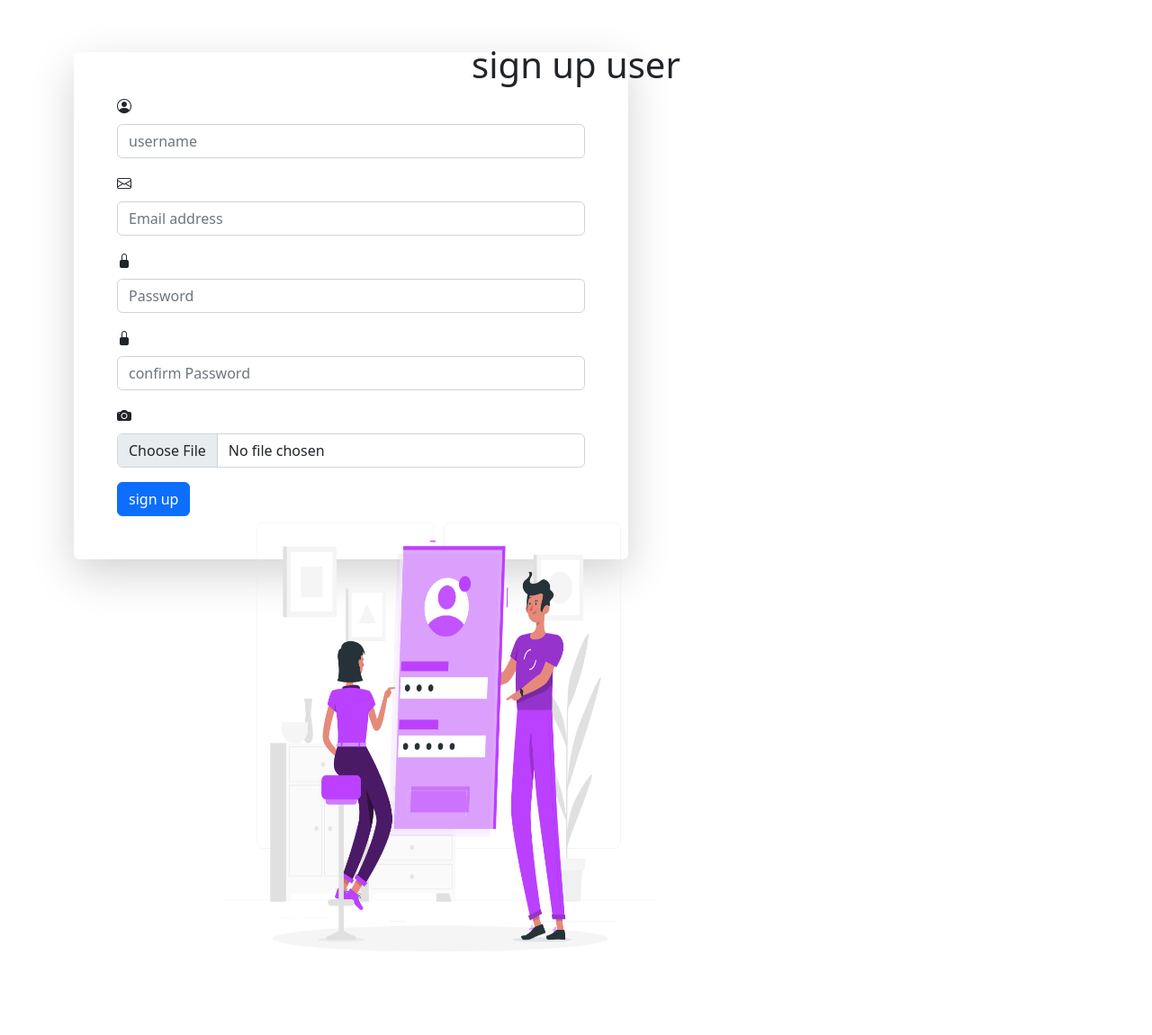
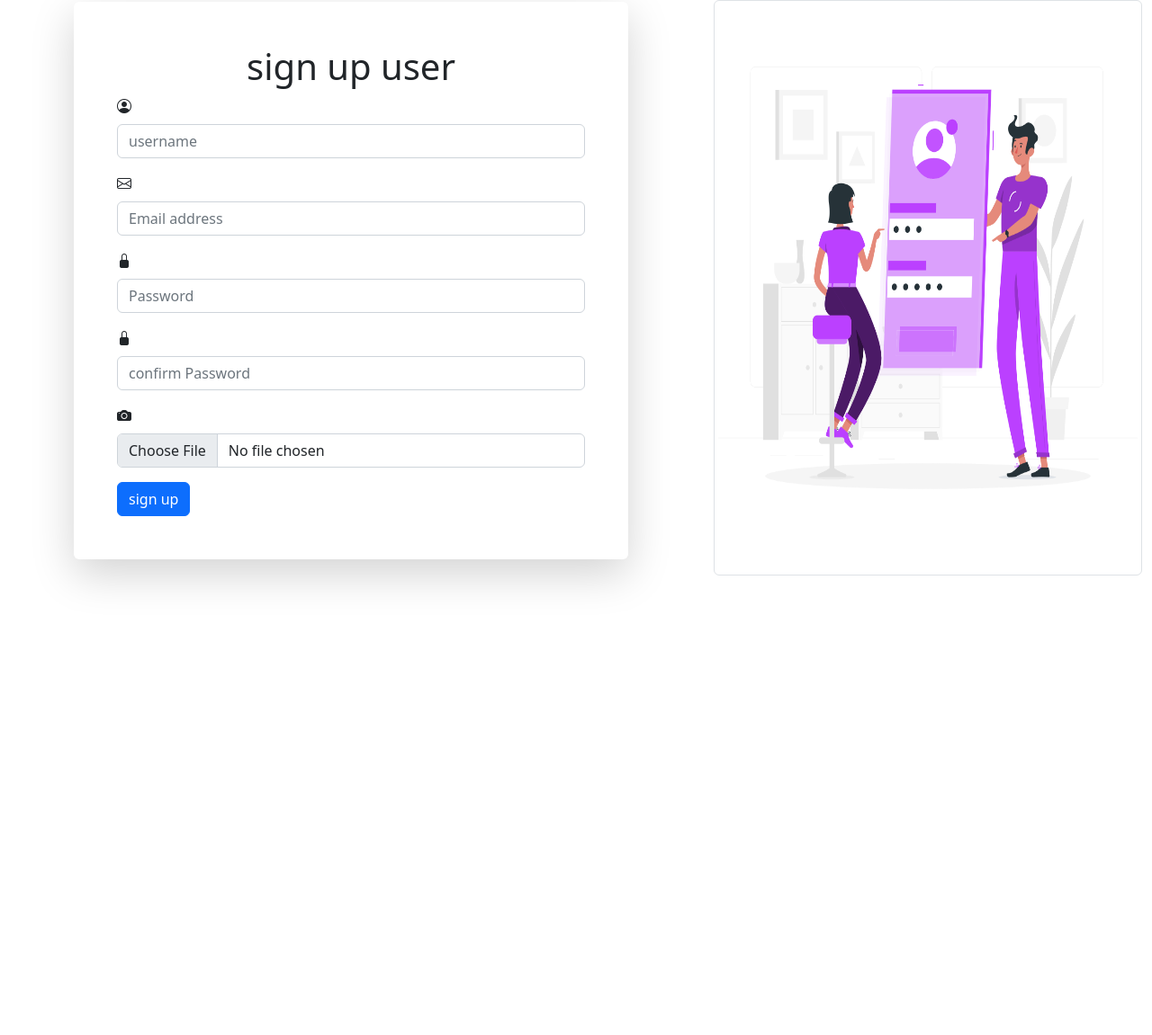
Before and after one commit to hkimi02/todo-app, a PHP site: page /signupuser/process.php in a window 1280 px wide. Shown: the part 62-1213 px from the top of the page at 90% size. After the commit the page ends 800 px from the top, so only its background shows below. Run offline with PHP 8.4, Linux system fonts and the light colour scheme; some libraries are stand-ins or nearby versions.

Commit message:
reg update

```diff
--- a/addtodo/home.phtml
+++ b/addtodo/home.phtml
@@ -10,7 +10,6 @@
 <body>
     <div class="container-md">
         <form method="post" action="index.php" class="shadow-sm">
-        <?=$trouve?>
             <h1 class="text-center text-wieght-bold">add todoo</h1>
             <?php if(count($error)!=0): ?>
             <div class="alert alert-danger"><?= $error[0] ?></div>
--- a/db_connect.php
+++ b/db_connect.php
@@ -1,4 +1,3 @@
 <?php
 $db = new PDO('mysql:host=localhost;dbname=dsi22_todo_app;charset:utf8', 'root','');
-    //$db->setAttribute(PDO::ATTR_ERRMODE, PDO::ERRMODE_EXCEPTION);
 ?>
--- a/loginUser/logout.php
+++ b/loginUser/logout.php
@@ -2,5 +2,5 @@
     session_start();
     session_destroy();
     unset($_SESSION['name']);
-    header("location:loginPage.phtml?msg=you have been loged out&type=success");
+    header("location:process.php?msg=you have been loged out&class=success");
 ?>
--- a/loginUser/process.php
+++ b/loginUser/process.php
@@ -18,7 +18,7 @@ if(isset($_POST['submit'])){
         exit;
     }
     $res=$req->fetch();
-    if(!$password==$res['password']){
+    if($password!=$res['password']){
         header("location:process.php?msg=verify your password&class=danger");
         exit;
     }else{
--- a/signupuser/home.phtml
+++ b/signupuser/home.phtml
@@ -35,7 +35,6 @@ login
         </div>
 </div>
 </nav>
-    <h1 class="text-center">sign up user</h1>
     <?php if(array_key_exists('msg',$_GET)): ?>
             <div class="alert alert-<?=$_GET['type']?>">
                 <?= $_GET['msg']; ?>
@@ -44,6 +43,7 @@ login
     <div class="row">
     <div class="sign-up-user-form">
 <form class="shadow-lg p-5 rounded col"  method="POST" action="./process.php" enctype="multipart/form-data">
+<h1 class="text-center">sign up user</h1>
 <div class="mb-3">
     <label for="username" class="form-label"> <i class="bi bi-person-circle"></i></label>
     <input type="text" class="form-control" id="username" name="username" placeholder="username">
@@ -68,7 +68,7 @@ login
 </form>
     </div>
 <div class="col">
-<img src="../storage/sign_up.png" class="logo">
+<img src="../storage/sign_up.png" class="img-thumbnail logo">
 </div>
 </div>
 </div>
--- a/signupuser/process.php
+++ b/signupuser/process.php
@@ -47,7 +47,7 @@ if(isset($_POST['submit'])){
                             'password'=>$password,
                             'file'=>$avatar
         ]);
-        header("location:process.php?msg=user saved you may now log in&type=success");
+        header("location:../loginUser/process.php?msg=user saved you may now log in&class=success");
     }
 }
 show:
```
Also changed, not shown: listTodo.php (+9 -3 lines), searchProcess.php (deleted, +0 -13 lines), storage/05489b00bbb576a55812331acf5b8f27.jpg (added), storage/0e63c5836214ba8300b16d6cf49f21ec.jpg (added), storage/2cf9ecccf2380829d048d89a650a5549.jpg (added), storage/331cd7f2febbe276310aa41c964fb75a.png (added), storage/9d793871a15a0a5fa949611858dfd755.png (added), storage/a55e0fb4547c8fc6482901d0fc86167e.jpg (added), storage/b1bc3a1371721cc4d577c3dbd2446f94.png (added).
